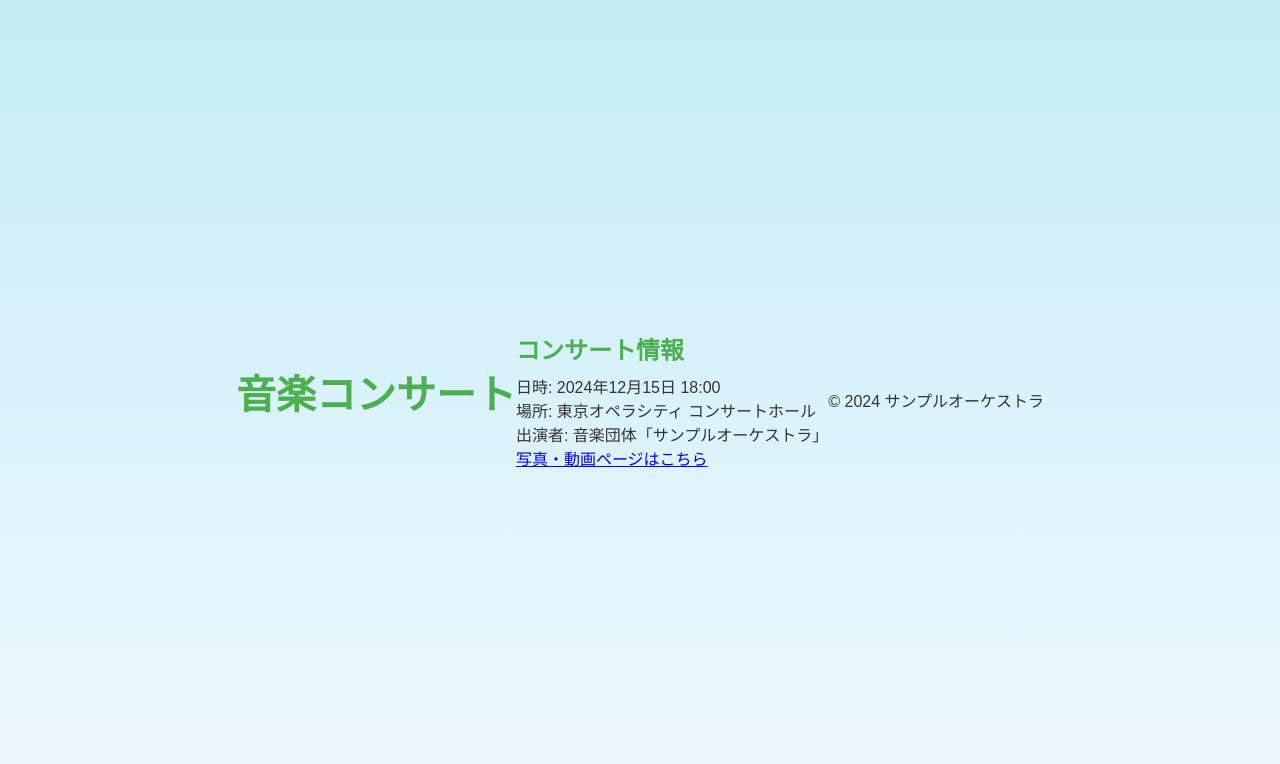
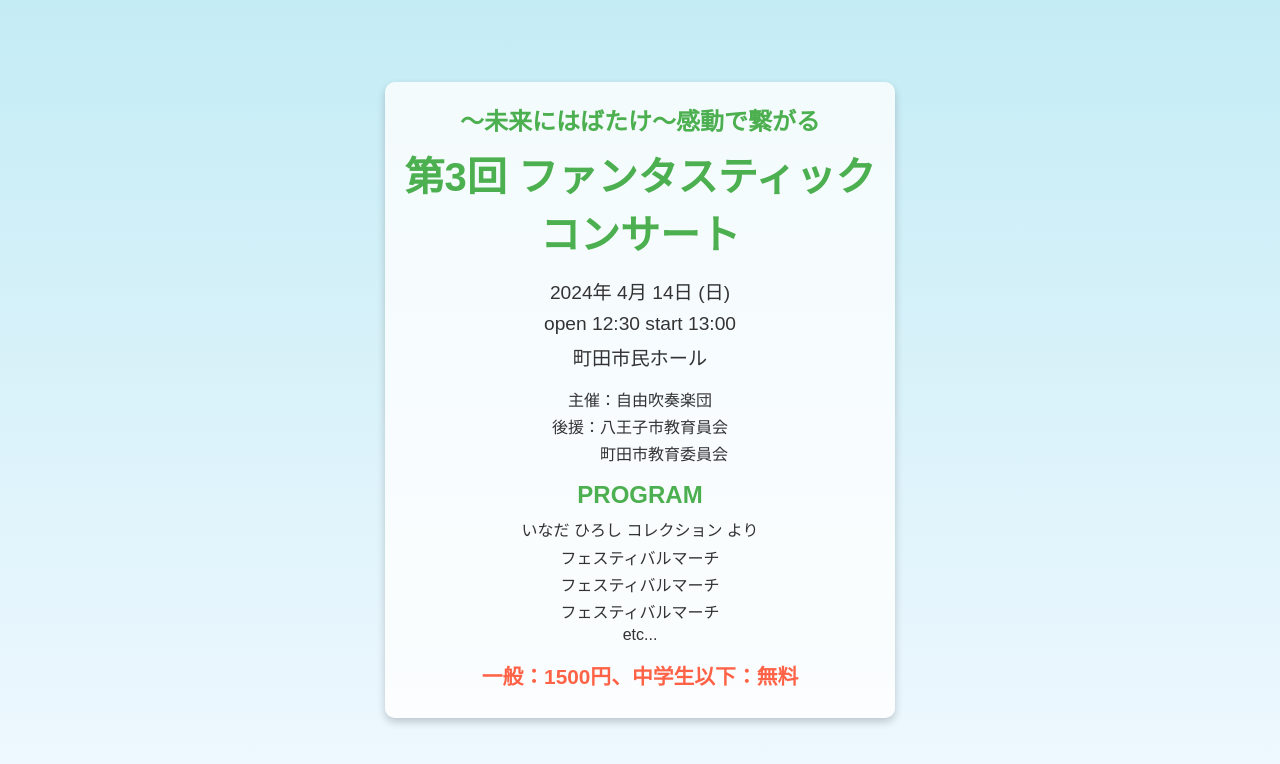
Before and after one commit to shimane86/website-samples, a plain HTML site: page concert-website/2024/index.html in a window 1280 px wide. Drawn offline with Linux system fonts and the light colour scheme.

Commit message:
Add files via upload

```diff
--- a/concert-website/2024/index.html
+++ b/concert-website/2024/index.html
@@ -3,26 +3,36 @@
 <head>
   <meta charset="UTF-8">
   <meta name="viewport" content="width=device-width, initial-scale=1.0">
-  <title>コンサート告知</title>
+  <title>Spring Concert</title>
   <link rel="stylesheet" href="assets/style.css">
 </head>
 <body>
-  <header>
-    <h1>音楽コンサート</h1>
-  </header>
-  <main>
-    <section class="concert-info">
-      <h2>コンサート情報</h2>
-      <p>日時: 2024年12月15日 18:00</p>
-      <p>場所: 東京オペラシティ コンサートホール</p>
-      <p>出演者: 音楽団体「サンプルオーケストラ」</p>
-    </section>
-    <section class="link">
-      <a href="media.html">写真・動画ページはこちら</a>
-    </section>
-  </main>
-  <footer>
-    <p>&copy; 2024 サンプルオーケストラ</p>
-  </footer>
+  <div class="container">
+    <h2>～未来にはばたけ～感動で繋がる</h2>
+    <h1>第3回 ファンタスティック<br>コンサート</h1>
+    <div class="details">
+      <p class="date">2024年 4月 14日 (日)</p>
+      <p class="time">open 12:30 start 13:00</p>
+      <p class="venue">町田市民ホール</p>
+    </div>
+    <div class="program">
+      <ul>
+        <li>主催：自由吹奏楽団</li>
+        <li>後援：八王子市教育員会</li>
+        <li>　　　町田市教育委員会</li>
+      </ul>
+    </div>
+    <div class="program">
+      <h2>PROGRAM</h2>
+      <p>いなだ ひろし コレクション より</p>
+      <ul>
+        <li>フェスティバルマーチ</li>
+        <li>フェスティバルマーチ</li>
+        <li>フェスティバルマーチ</li>
+        <li>etc...</li>
+      </ul>
+    </div>
+    <p class="admission">一般：1500円、中学生以下：無料</p>
+  </div>
 </body>
 </html>
```
